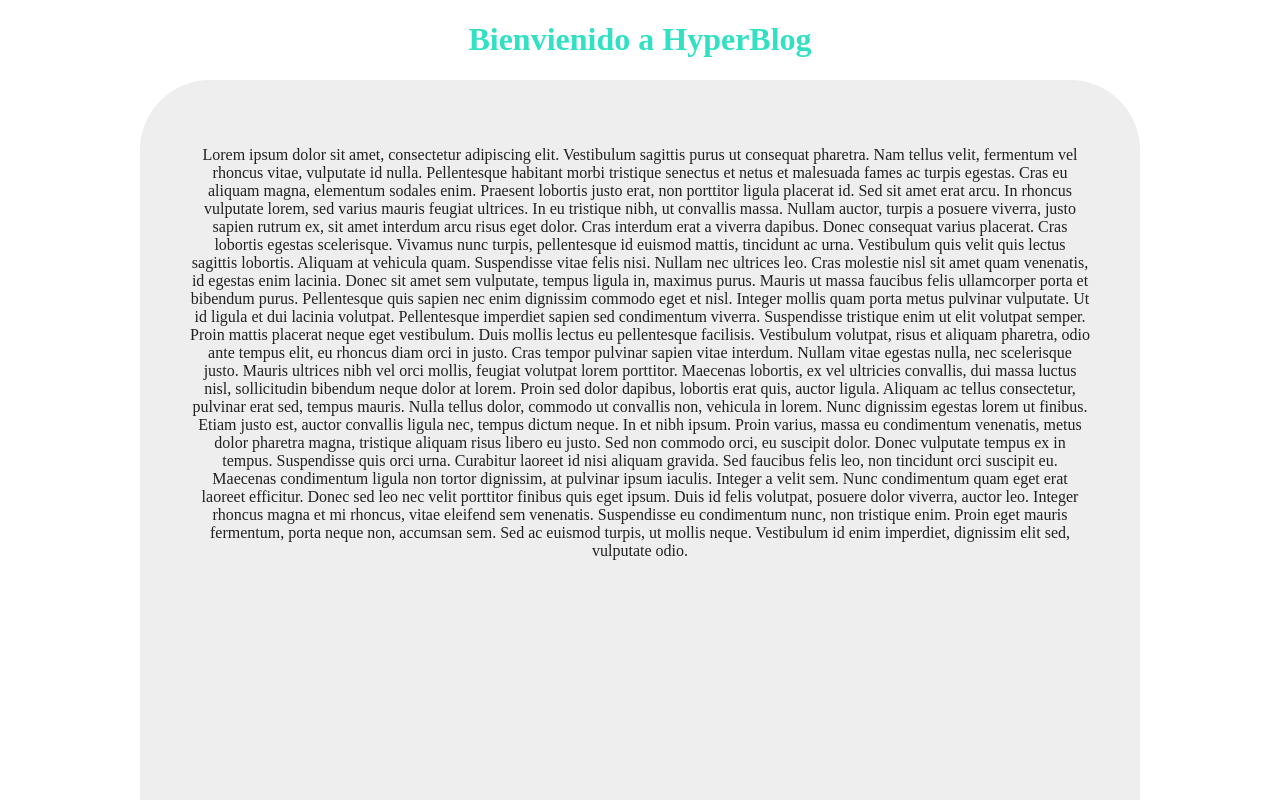
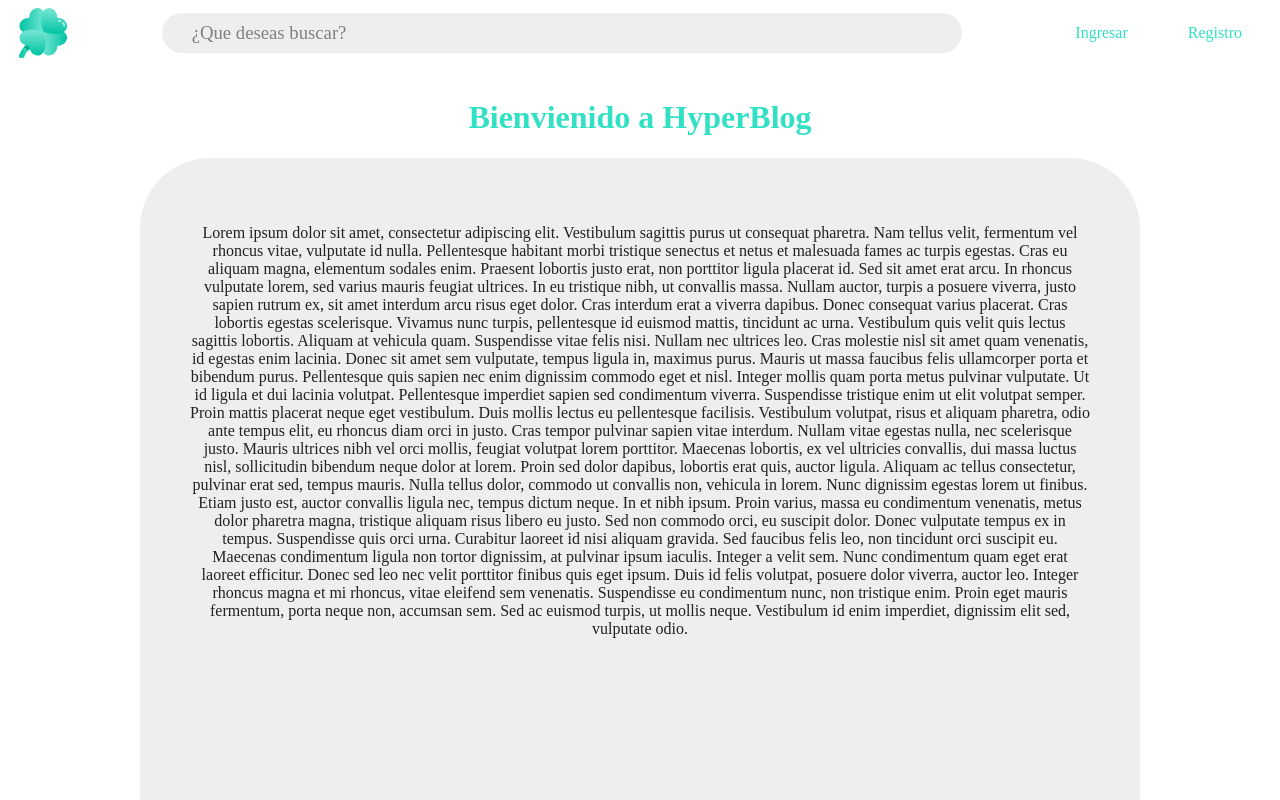
Before and after one commit to TECH083/HyperBlog, a plain HTML site: page index.html in a window 1280 px wide. Shown: the top 800 px of the page. Drawn offline with Linux system fonts and the light colour scheme.

Commit message:
Se agrega cabecera

```diff
--- a/css/css.css
+++ b/css/css.css
@@ -25,3 +25,51 @@ footer {
     color: black;
     background-color: #32e0c4;
 }
+
+header {
+    display: flex;
+    justify-content: space-between;
+    height: 70px;
+}
+.logo {
+    padding: 0 10px;
+    display: flex;
+    width: 50px;
+    height: 50px;
+}
+
+nav {
+    display: flex;
+}
+nav li {
+    display: flex;
+}
+
+nav li ul {
+    padding: 0 30px 0;
+    text-decoration: none;
+}
+
+nav li ul a {
+
+    color: #32e0c4;
+    text-decoration: inherit;
+    text-transform: none;
+}
+
+.buscador {
+    display: flex;
+    margin: 5px;
+    justify-content: left;
+    align-items: center;
+    color: grey;
+    height: 40px;
+    width: 800px;
+    background-color: #eeeeee;
+    border-radius: 30px;
+}
+
+.buscador h3 {
+    font-weight: normal;
+    padding: 0 30px 0;
+}
--- a/index.html
+++ b/index.html
@@ -7,6 +7,29 @@
     <link rel="icon" href="css/trebol.svg" type="">
 </head>
 <body>
+<header>
+        <div class="logo">
+
+            <img src="css/trebol.svg" alt="">
+        </div>
+
+    <div class="buscador"><h3>¿Que deseas buscar?</h3></div>
+
+    <nav>
+        <li>
+            <ul>
+                <a href="#">Ingresar</a>
+            </ul>
+        </li>
+        <li>
+            <ul>
+                <a href="#">Registro</a>
+            </ul>
+        </li>
+    </nav>
+
+</header>
+
    <h1>Bienvienido a HyperBlog</h1>
 
    <section class="parrafo">
```
